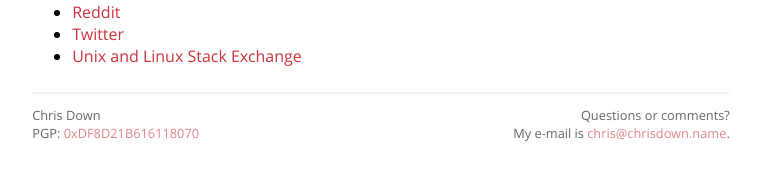
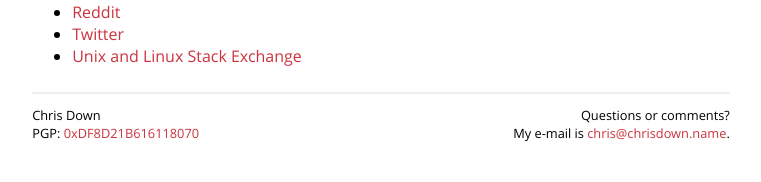
Before and after one commit to cdown/chrisdown.name, a Jekyll site: the page built from index.md, in a window 1280 px wide. Shown: the part 1804-1986 px from the top of the page, without its empty margins (259-1020 px from the left). Built offline with Jekyll 4.4.1, drawn with Linux system fonts in a browser that asks for light colours.

Commit message:
css: Remove fade for footer
This makes lighthouse complain about low contrast, which is valid.

```diff
--- a/css/style.css
+++ b/css/style.css
@@ -184,12 +184,6 @@ footer {
     overflow: hidden;
     font-size: 0.8em;
     line-height: 1.4;
-    opacity: 0.6;
-    transition: opacity 100ms ease-in;
-}
-
-footer:hover {
-    opacity: 1;
 }
 
 footer div.info {
```
